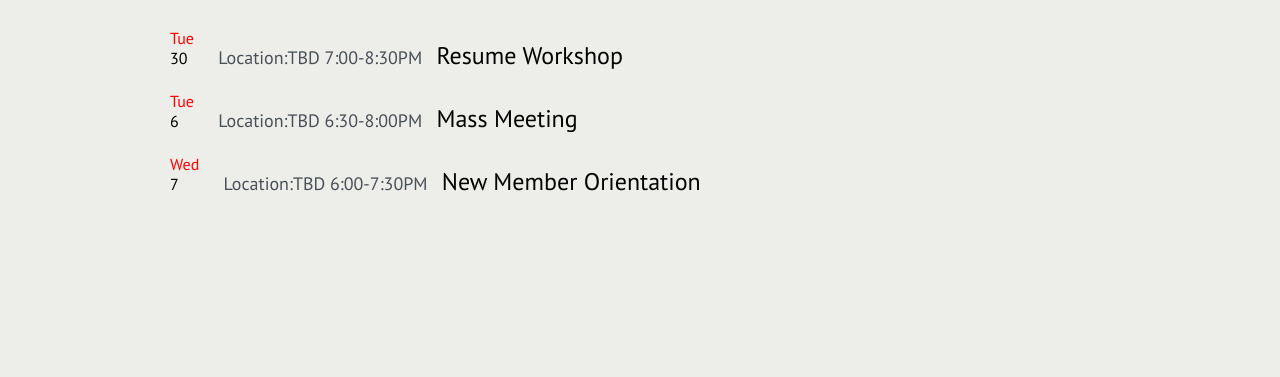
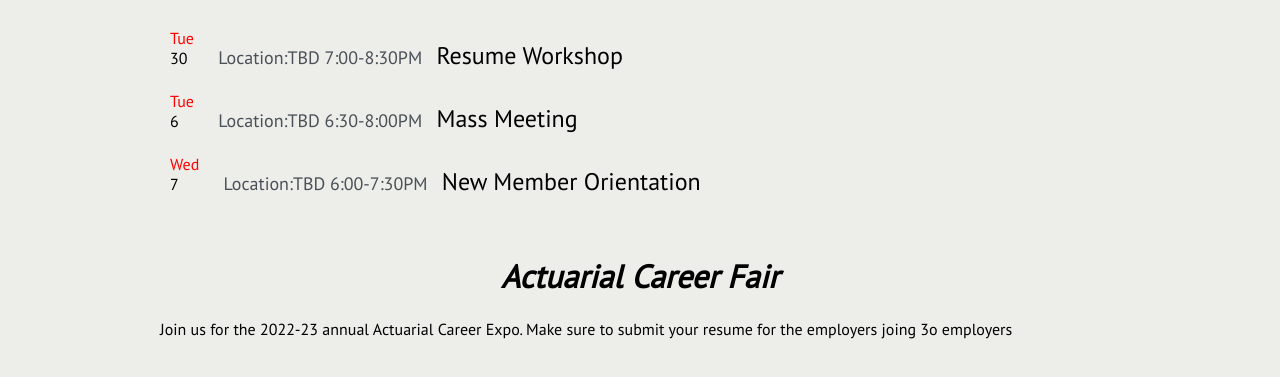
Before and after one commit to UmichSamMath/UmichSamMath.github.io, a plain HTML site: page index.html in a window 1280 px wide. Shown: the part 197-574 px from the top of the page. Drawn offline with Linux system fonts and the light colour scheme.

Commit message:
Update index.html

```diff
--- a/index.html
+++ b/index.html
@@ -51,6 +51,11 @@
                 <p>New Member Orientation</p>
             </div>
         </div>
+      <h1 class="section-title">Actuarial Career Fair</h1>
+        <div class="Introduction">
+          <p> Join us for the 2022-23 annual Actuarial Career Expo. Make sure to submit your resume for the employers joing 3o employers
+        <div class="Submission">
+        </div>
         <!-- <h1 class="section-title">Additional Info</h1>
         <div class="text">
             <ul>
```
